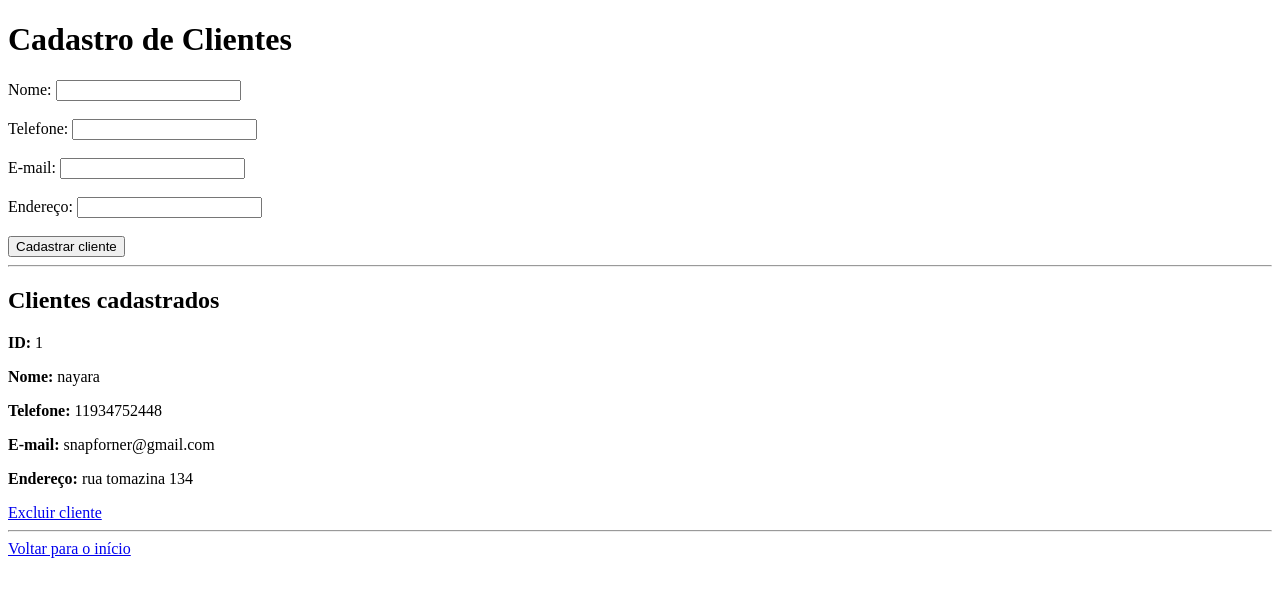
After one commit to gustavomourao87-a11y/assistencia-tecnica, a Flask app: page /clientes in a window 1280 px wide. The commit adds this page. Shown: the top 597 px of the page. Run offline with Flask 3, Linux system fonts and the light colour scheme; data comes from the database, SQL or seed files in the repository; both versions use the stored data as it was after the commit.

Commit message:
Agora é possivel cadastrar clientes corretamente

```diff
--- a/app.py
+++ b/app.py
@@ -1,9 +1,59 @@
-from flask import Flask, render_template
+from flask import Flask, render_template, request, redirect
+from database import conectar
+
 app = Flask(__name__)
+
 
 @app.route("/")
 def inicio():
     return render_template("index.html")
 
+
+@app.route("/clientes", methods=["GET", "POST"])
+def clientes():
+    if request.method == "POST":
+        nome = request.form["nome"]
+        telefone = request.form["telefone"]
+        email = request.form["email"]
+        endereco = request.form["endereco"]
+
+        conexao = conectar()
+
+        conexao.execute("""
+            INSERT INTO clientes (nome, telefone, email, endereco)
+            VALUES (?, ?, ?, ?)
+        """, (nome, telefone, email, endereco))
+
+        conexao.commit()
+        conexao.close()
+
+        return redirect("/clientes")
+
+    conexao = conectar()
+
+    clientes = conexao.execute(
+        "SELECT * FROM clientes"
+    ).fetchall()
+
+    conexao.close()
+
+    return render_template("clientes.html", clientes=clientes)
+
+
+@app.route("/clientes/excluir/<int:id>")
+def excluir_cliente(id):
+    conexao = conectar()
+
+    conexao.execute(
+        "DELETE FROM clientes WHERE id = ?",
+        (id,)
+    )
+
+    conexao.commit()
+    conexao.close()
+
+    return redirect("/clientes")
+
+
 if __name__ == "__main__":
     app.run(debug=True)
--- a/database.py
+++ b/database.py
@@ -1,13 +1,17 @@
 import sqlite3
+
 
 def conectar():
     conexao = sqlite3.connect("assistencia.db")
     conexao.row_factory = sqlite3.Row
     return conexao
+
+
 def criar_banco():
     conexao = conectar()
+
     conexao.execute("""
-        CREATE TABLE IF NOT EXISTS clientes(
+        CREATE TABLE IF NOT EXISTS clientes (
             id INTEGER PRIMARY KEY AUTOINCREMENT,
             nome TEXT NOT NULL,
             telefone TEXT NOT NULL,
@@ -19,6 +23,7 @@ def criar_banco():
     conexao.commit()
     conexao.close()
 
+
 if __name__ == "__main__":
     criar_banco()
-    print("banco de dados criado com sucesso!")
+    print("Banco de dados criado com sucesso!")
--- /dev/null
+++ b/templates/clientes.html
@@ -0,0 +1,74 @@
+<!DOCTYPE html>
+<html lang="pt-BR">
+
+<head>
+    <meta charset="UTF-8">
+    <meta name="viewport" content="width=device-width, initial-scale=1.0">
+    <title>Cadastro de Clientes</title>
+</head>
+
+<body>
+
+    <h1>Cadastro de Clientes</h1>
+
+    <form method="POST">
+
+        <label>Nome:</label>
+        <input type="text" name="nome" required>
+
+        <br><br>
+
+        <label>Telefone:</label>
+        <input type="text" name="telefone" required>
+
+        <br><br>
+
+        <label>E-mail:</label>
+        <input type="email" name="email" required>
+
+        <br><br>
+
+        <label>Endereço:</label>
+        <input type="text" name="endereco">
+
+        <br><br>
+
+        <button type="submit">Cadastrar cliente</button>
+
+    </form>
+
+    <hr>
+
+    <h2>Clientes cadastrados</h2>
+
+    {% if clientes %}
+
+        {% for cliente in clientes %}
+
+            <div>
+                <p><strong>ID:</strong> {{ cliente["id"] }}</p>
+                <p><strong>Nome:</strong> {{ cliente["nome"] }}</p>
+                <p><strong>Telefone:</strong> {{ cliente["telefone"] }}</p>
+                <p><strong>E-mail:</strong> {{ cliente["email"] }}</p>
+                <p><strong>Endereço:</strong> {{ cliente["endereco"] }}</p>
+
+                <a href="/clientes/excluir/{{ cliente['id'] }}">
+                    Excluir cliente
+                </a>
+            </div>
+
+            <hr>
+
+        {% endfor %}
+
+    {% else %}
+
+        <p>Nenhum cliente cadastrado.</p>
+
+    {% endif %}
+
+    <a href="/">Voltar para o início</a>
+
+</body>
+
+</html>
```
Also changed, not shown: templates/index.html (+8 -3 lines), assistencia.db.
